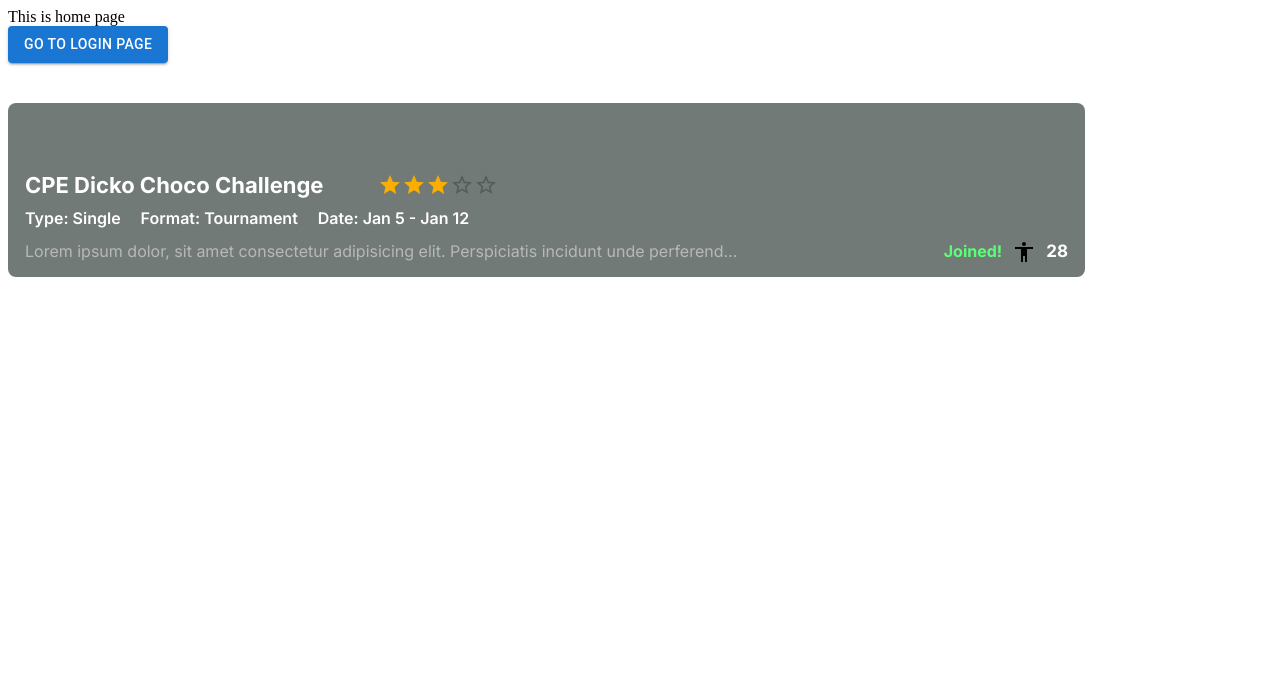
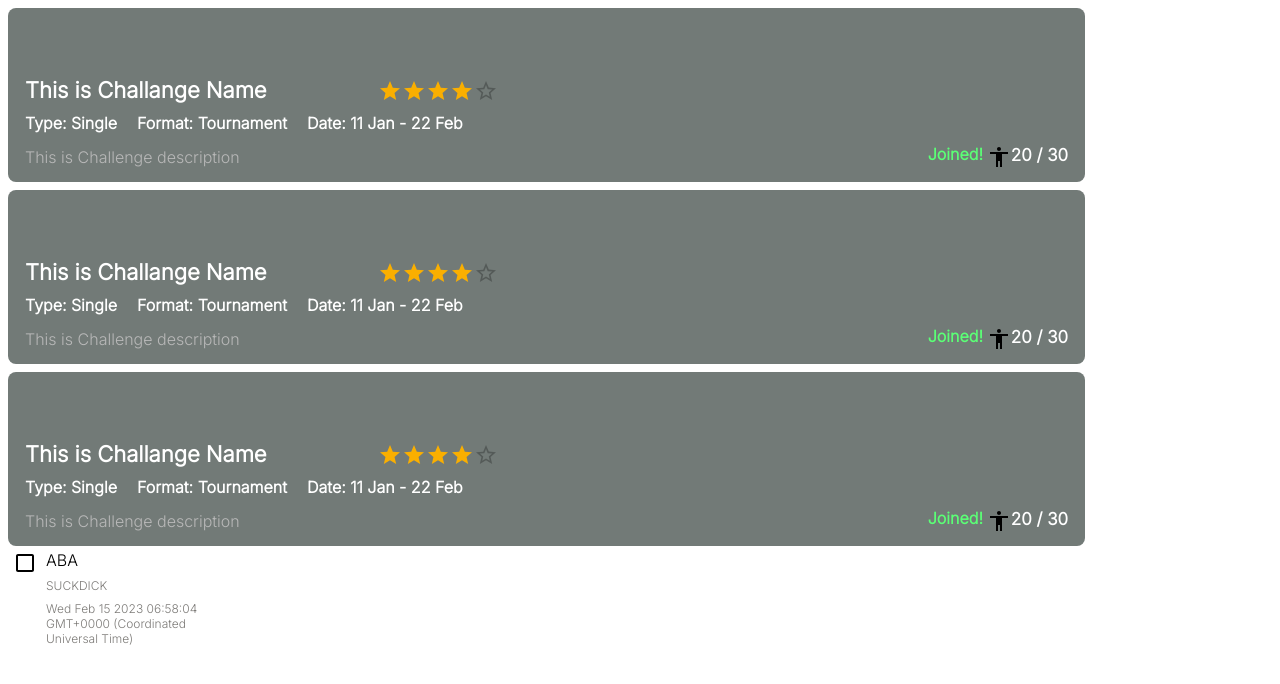
Before and after one commit to iambaangkok/challenge-organizer-frontend, a Next.js app: page / in a window 1280 px wide. Shown: the top 684 px of the page. Built offline with nearby package versions, Linux system fonts and the light colour scheme.

Commit message:
create Task coomponent

```diff
--- a/components/homepage/ChallengeCard.module.css
+++ b/components/homepage/ChallengeCard.module.css
@@ -225,7 +225,7 @@
 }
 
 .numParticipants {
-    width: 23px;
+    /* width: 23px; */
     height: 21px;
 
     font-family: 'Inter';
--- a/components/homepage/ChallengeCard.tsx
+++ b/components/homepage/ChallengeCard.tsx
@@ -3,50 +3,65 @@ import { Rating } from '@mui/material';
 import AccessibilityIcon from '@mui/icons-material/Accessibility';
 
 // Fetch from API
-const rating = 3
-const ChallengeName = 'CPE Dicko Choco Challenge'
-const numParticipants = 28
-const Type = 'Single'
-const Format = 'Tournament'
-const Date = 'Jan 5 - Jan 12'
-const Description = 'Lorem ipsum dolor, sit amet consectetur adipisicing elit. Perspiciatis incidunt unde perferendis commodi nihil ad, odio recusandae laboriosam quos libero modi sed fuga in dolor nesciunt ducimus alias. Unde, odit.'
+// const rating = 3
+// const ChallengeName = 'CPE Dicko Choco Challenge'
+// const numParticipants = 28
+// const Type = 'Single'
+// const Format = 'Tournament'
+// const Date = 'Jan 5 - Jan 12'
+// const Description = 'Lorem ipsum dolor, sit amet consectetur adipisicing elit. Perspiciatis incidunt unde perferendis commodi nihil ad, odio recusandae laboriosam quos libero modi sed fuga in dolor nesciunt ducimus alias. Unde, odit.'
 
-export default function ChallengeCard() {
+interface challengeData {
+    challengeName: string
+    type: string
+    format: string
+    description: string
+    date: string
+    numParticipants: number
+    maxParticipants: number
+    rating: number
+    joined: boolean
+    closed: boolean
+}
+
+export default function ChallengeCard(data: challengeData) {
     return (
         <div className={styles.ChallengeCard}>
             <div className={styles.BottomHalf}>
                 <div className={styles.Top}>
                     <div className={styles.Left}>
                         <div className={styles.ChallengeName}>
-                            {ChallengeName}
+                            {data.challengeName}
                         </div>
                         <Rating
                             name="simple-controlled"
-                            value={rating}
+                            value={data.rating}
                             readOnly
                         />
                     </div>
                     <div className={styles.ChallengeType}>
                         <div className={styles.Sub}>
-                            <div className={styles.Type}>Type: {Type}</div>
-                            <div className={styles.Type}>Format: {Format}</div>
-                            <div className={styles.Type}>Date: {Date}</div>
+                            <div className={styles.Type}>Type: {data.type}</div>
+                            <div className={styles.Type}>Format: {data.format}</div>
+                            <div className={styles.Type}>Date: {data.date}</div>
                         </div>
                     </div>
                 </div>
                 <div className={styles.Bottom}>
                     <div className={styles.Left2}>
                         <div className={styles.Description}>
-                            {Description}
+                            {data.description}
                         </div>
                     </div>
-                    <div className={styles.Right}>
-                        <div className={styles.Join}>
-                            Joined!
-                        </div>
+                    <div className='flex'>
+                        {data.joined &&
+                            <div className={styles.Join}>
+                                Joined!
+                            </div>
+                        }
                         <AccessibilityIcon className={styles.Icon}></AccessibilityIcon>
                         <div className={styles.numParticipants}>
-                            {numParticipants}
+                            {data.numParticipants} / {data.maxParticipants}
                         </div>
                     </div>
                 </div>
--- /dev/null
+++ b/components/homepage/Task.module.css
@@ -0,0 +1,85 @@
+.Task {
+    display: flex;
+    flex-direction: row;
+    align-items: flex-start;
+    vertical-align: bottom;
+    padding: 5px;
+    gap: 9px;
+
+    position: relative;
+    /* width: 279px; */
+    height: 57px;
+
+}
+
+.Checkbox {
+    /* CheckBox */
+    width: 20px;
+    height: 20px;
+    /* Inside auto layout */
+}
+
+.TaskInfo {
+    display: flex;
+    flex-direction: column;
+    align-items: flex-start;
+    padding: 0px;
+    gap: 8px;
+
+    width: 250px;
+    height: 57px;
+
+
+    /* Inside auto layout */
+
+    flex: none;
+    order: 1;
+    flex-grow: 1;
+}
+
+.TaskName {
+    /* width: 250px; */
+    height: 19px;
+
+    font-family: 'Inter';
+    font-style: normal;
+    font-weight: 500;
+    font-size: 16px;
+    line-height: 19px;
+
+    color: #000000;
+}
+
+.ChallengeName {
+    /* width: 122px; */
+    height: 15px;
+
+    font-family: 'Inter';
+    font-style: normal;
+    font-weight: 400;
+    font-size: 12px;
+    line-height: 15px;
+
+    color: #7D7B78;
+
+}
+
+.DueDate {
+
+    width: 166px;
+    height: 15px;
+
+    /* Small 1 */
+
+    font-family: 'Inter';
+    font-style: normal;
+    font-weight: 400;
+    font-size: 12px;
+    line-height: 15px;
+    /* identical to box height */
+
+
+    /* Search Bar Color */
+
+    color: #7D7B78;
+}
--- /dev/null
+++ b/components/homepage/Task.tsx
@@ -0,0 +1,42 @@
+import CheckBoxIcon from '@mui/icons-material/CheckBox';
+import CheckBoxOutlineBlankIcon from '@mui/icons-material/CheckBoxOutlineBlank';
+import styles from './Task.module.css'
+
+interface taskData {
+    taskName: string
+    challengeName: string
+    dueDate: string
+    finished: Boolean
+}
+
+// const data = {
+//     taskName: 'This is Task Name',
+//     challengeName: 'This is Challenge Name',
+//     dueDate: Date(),
+//     finished: true
+// }
+
+// const taskName = 'This is Task Name'
+// const challengeName = 'This is Challenge Name'
+// const dueDate = '21 Jan - 13 Feb'
+// const finished = true
+
+export default function Task(data: taskData) {
+    return (
+        <div className={styles.Task}>
+            <div>
+                {data.finished &&
+                    <CheckBoxIcon className={styles.Checkbox}></CheckBoxIcon>
+                }
+                {!data.finished &&
+                    <CheckBoxOutlineBlankIcon className={styles.Checkbox}></CheckBoxOutlineBlankIcon>
+                }
+            </div>
+            <div className={styles.TaskInfo}>
+                <div className={styles.TaskName}>{data.taskName}</div>
+                <div className={styles.ChallengeName}>{data.challengeName}</div>
+                <div className={styles.DueDate}>{data.dueDate}</div>
+            </div>
+        </div>
+    )
+}
--- /dev/null
+++ b/pages/_document.js
@@ -0,0 +1,17 @@
+import { Html, Head, Main, NextScript } from 'next/document'
+
+export default function Document() {
+    return (
+        <Html>
+            <Head>
+                <link rel="preconnect" href="https://fonts.googleapis.com" />
+                <link rel="preconnect" href="https://fonts.gstatic.com" crossOrigin="true" />
+                <link href="https://fonts.googleapis.com/css2?family=Inter:wght@100;200;300&display=swap" rel="stylesheet" />
+            </Head>
+            <body>
+                <Main />
+                <NextScript />
+            </body>
+        </Html>
+    )
+}
--- a/pages/index.tsx
+++ b/pages/index.tsx
@@ -1,30 +1,44 @@
 import Head from 'next/head'
-import { Inter } from '@next/font/google'
+import ChallengeCard from '../components/homepage/ChallengeCard';
+import Task from '../components/homepage/Task';
 
-import { Button, Grid, Stack } from "@mui/material";
+const testTaskData = {
+  taskName: 'ABA',
+  challengeName: 'SUCKDICK',
+  dueDate: Date(),
+  finished: false
+}
 
-import { Delete } from '@mui/icons-material'
-import Link from 'next/link';
-import ChallengeCard from '../components/homepage/ChallengeCard';
-const inter = Inter({ subsets: ['latin'] })
+const testChallengeData = {
+  challengeName: 'This is Challange Name',
+  type: 'Single',
+  format: 'Tournament',
+  description: 'This is Challenge description',
+  date: '11 Jan - 22 Feb',
+  numParticipants: 20,
+  maxParticipants: 30,
+  rating: 3.8,
+  joined: true,
+  closed: false
+}
 
 export default function Home() {
+
   return (
     <>
       <Head>
-        <title>Login Page</title>
-        <link href="https://fonts.googleapis.com/css2?family=Inter:wght@100;200;300&display=swap" rel="stylesheet" />
+        <title>RIVALs</title>
       </Head>
-      <div>This is home page</div>
-      <Link href='\login' className='no-underline'>
-        <Button variant='contained'>
-          Go to Login page
-        </Button>
-      </Link>
 
-      <div className='my-10'></div>
+      {/* List of challenges */}
+      <div className='flex flex-col space-y-2'>
+        <ChallengeCard {...testChallengeData}></ChallengeCard>
+        <ChallengeCard {...testChallengeData}></ChallengeCard>
+        <ChallengeCard {...testChallengeData}></ChallengeCard>
+      </div>
 
-      <ChallengeCard></ChallengeCard>
+      <Task {...testTaskData}></Task>
+
     </>
   );
 }
--- a/pages/login/index.tsx
+++ /dev/null
@@ -1,20 +0,0 @@
-import { Button } from "@mui/material";
-import Link from "next/link";
-
-export default function Login() {
-    return (
-        <div>
-            <div>
-                Hello This is Login page
-            </div>
-            <Link href='/'>
-                <Button variant='outlined'>
-                    Back to Home page
-                </Button>
-            </Link>
-
-
-        </div>
-
-    )
-}
--- a/styles/globals.css
+++ b/styles/globals.css
@@ -1,4 +1,5 @@
 /* @tailwind base; */
 /* @tailwind base; */
+
 @tailwind components;
 @tailwind utilities;
```
